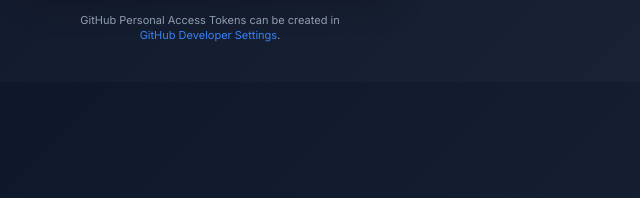
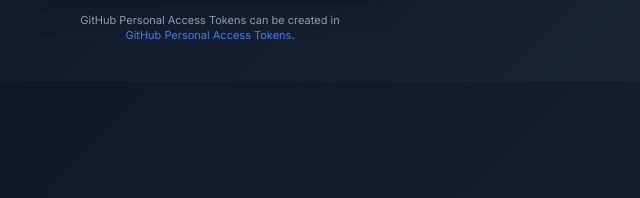
Before and after one commit to shell-raiser/YeetCode, a browser extension: page options.html in a window 1280 px wide. Shown: the part 438-636 px from the top of the page, 0-640 px from the left. Drawn offline with Linux system fonts and the light colour scheme.

Commit message:
direct users to PAT instead of the legacy token page

```diff
--- a/options.html
+++ b/options.html
@@ -286,7 +286,7 @@
 
     <p class="footer-note">
         GitHub Personal Access Tokens can be created in <br>
-        <a href="https://github.com/settings/tokens" target="_blank">GitHub Developer Settings</a>.
+        <a href="https://github.com/settings/personal-access-tokens" target="_blank">GitHub Personal Access Tokens</a>.
     </p>
 
     <script src="options.js"></script>
```
Also changed, not shown: README.md.
